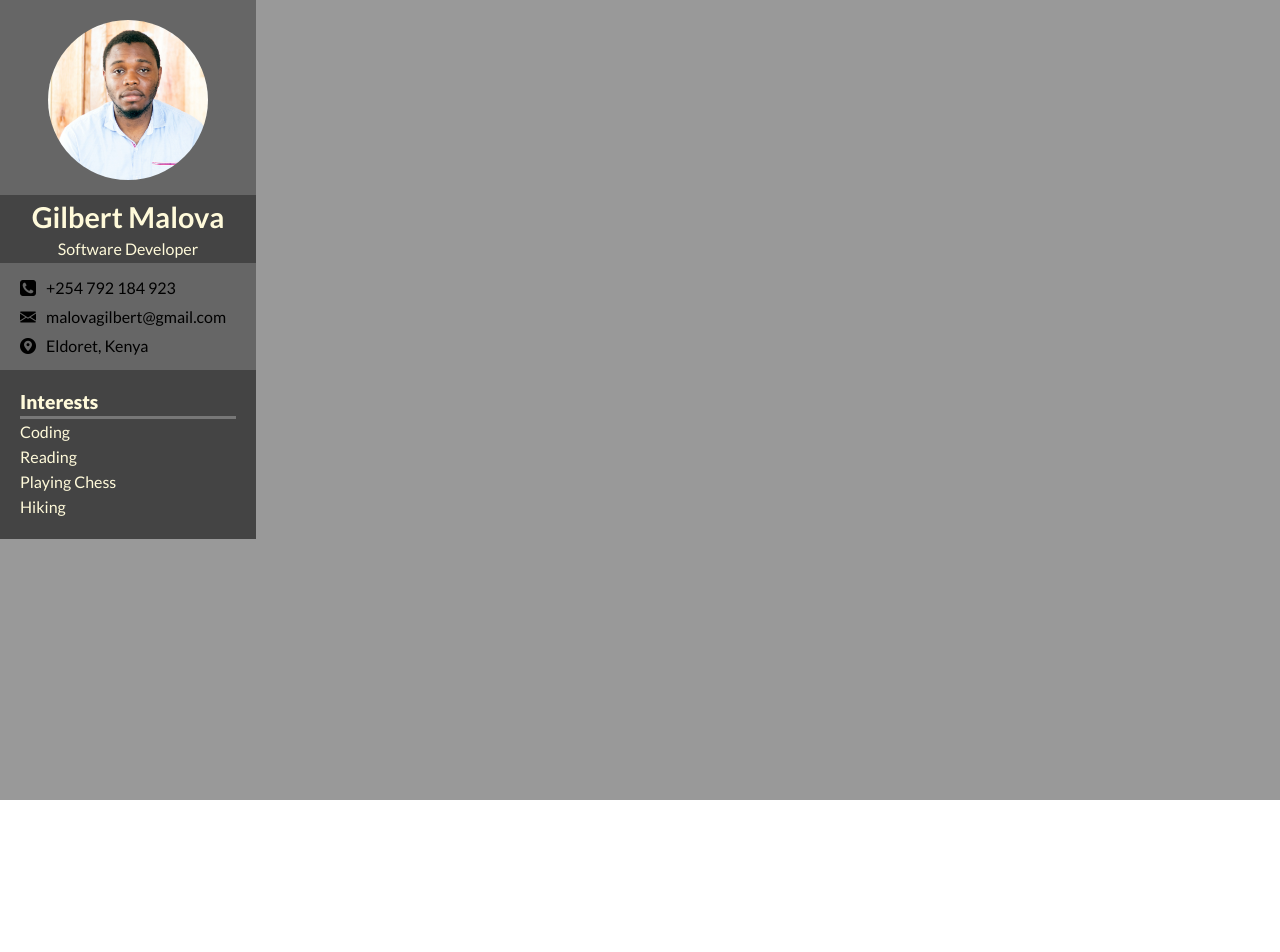
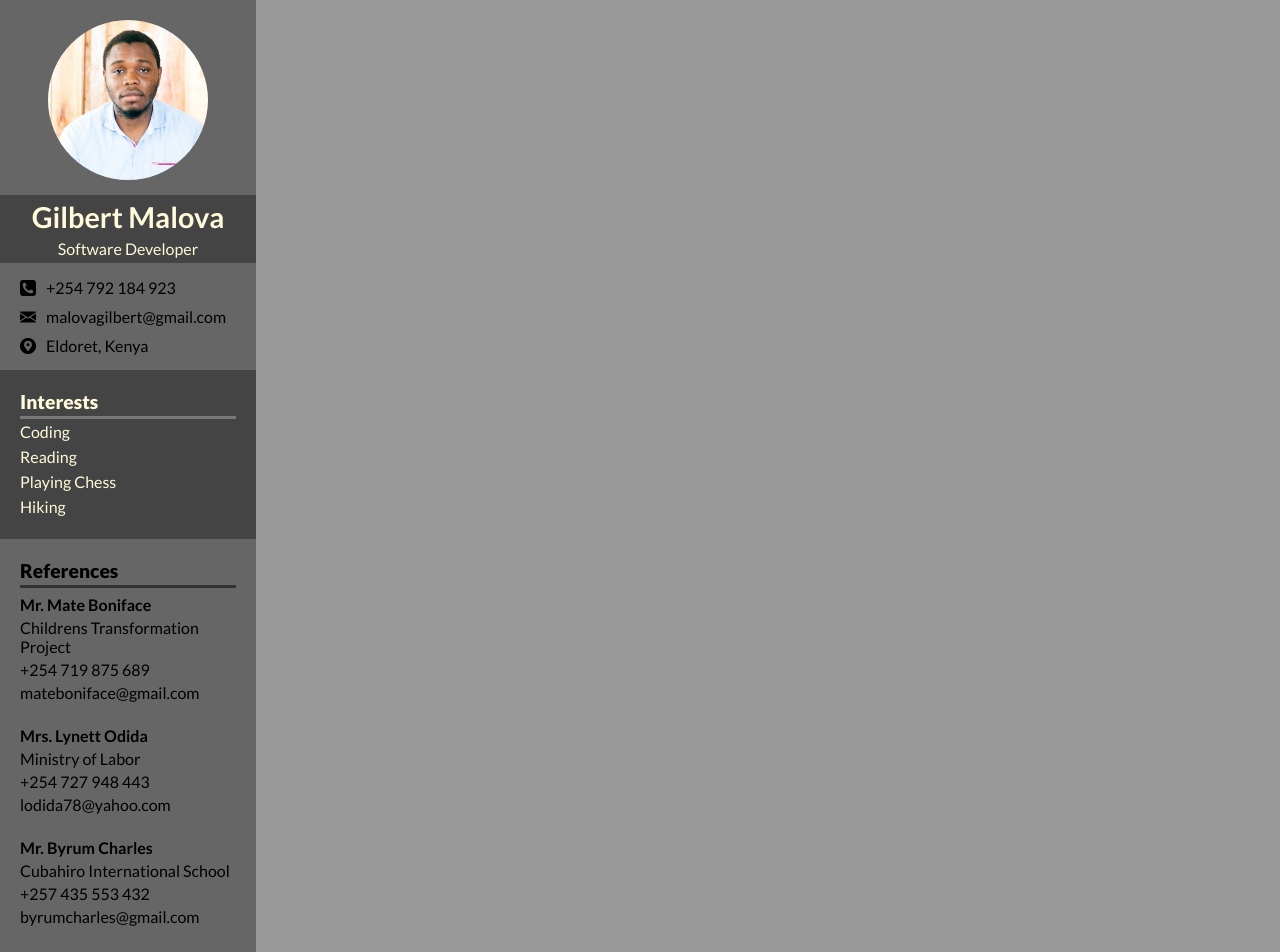
Before and after one commit to maloPRO/project-cv, a React (Create React App) app: page / in a window 1280 px wide. Shown: the top 952 px of the page. Before the commit the page ends 800 px from the top, so only its background shows below. Built offline with nearby package versions, Linux system fonts and the light colour scheme.

Commit message:
rendered referees to page

```diff
--- a/src/index.js
+++ b/src/index.js
@@ -4,6 +4,7 @@ import PersonalInfo from './components/personal';
 import './styles/index.css';
 import Contacts from './components/contacts';
 import Interests from './components/interests';
+import References from './components/references';
 
 const user = {
   name: 'Gilbert Malova',
@@ -18,7 +19,29 @@ const contacts = {
 
 const interests = ['Coding', 'Reading', 'Playing Chess', 'Hiking'];
 
-
+const referees = [
+  {
+    title: 'Mr.',
+    names: 'Mate Boniface',
+    org: 'Childrens Transformation Project',
+    phone: '+254 719 875 689',
+    mail: 'mateboniface@gmail.com'
+  },
+  {
+    title: 'Mrs.',
+    names: 'Lynett Odida',
+    org: 'Ministry of Labor',
+    phone: '+254 727 948 443',
+    mail: 'lodida78@yahoo.com'
+  },
+  {
+    title: 'Mr.',
+    names: 'Byrum Charles',
+    org: 'Cubahiro International School',
+    phone: '+257 435 553 432',
+    mail: 'byrumcharles@gmail.com'
+  }
+]
 const root = ReactDOM.createRoot(document.getElementById('root'));
 root.render(
   <React.StrictMode>
@@ -26,6 +49,7 @@ root.render(
       <PersonalInfo user = {user}/>
       <Contacts contacts = {contacts} />
       <Interests interests = {interests} />
+      <References referees = {referees} />
     </div>
     <div className='right'>
     </div>
```
